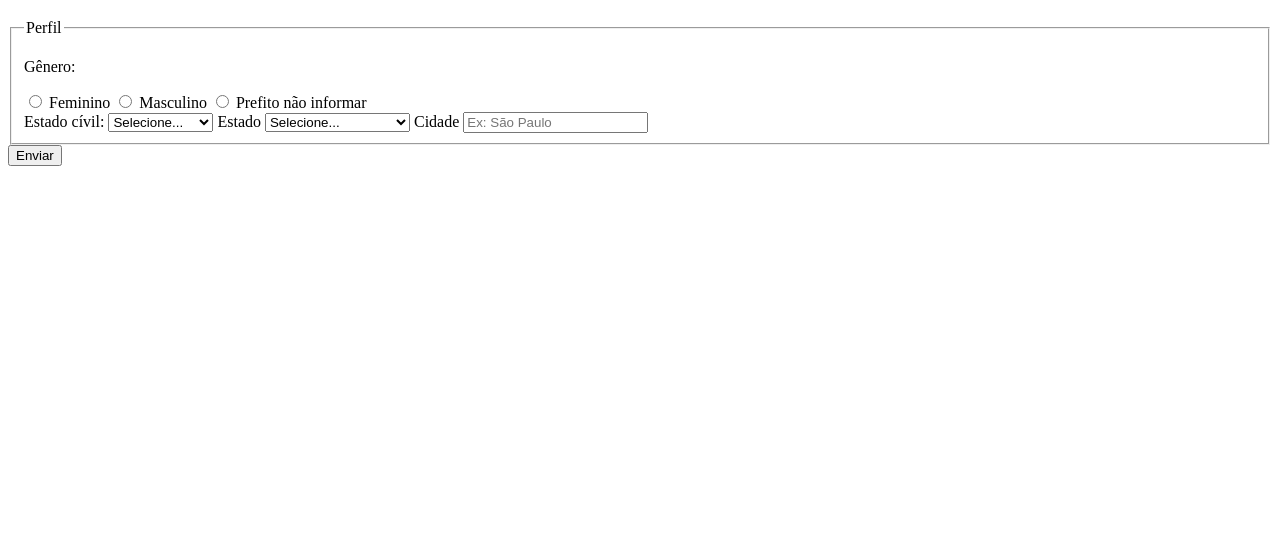
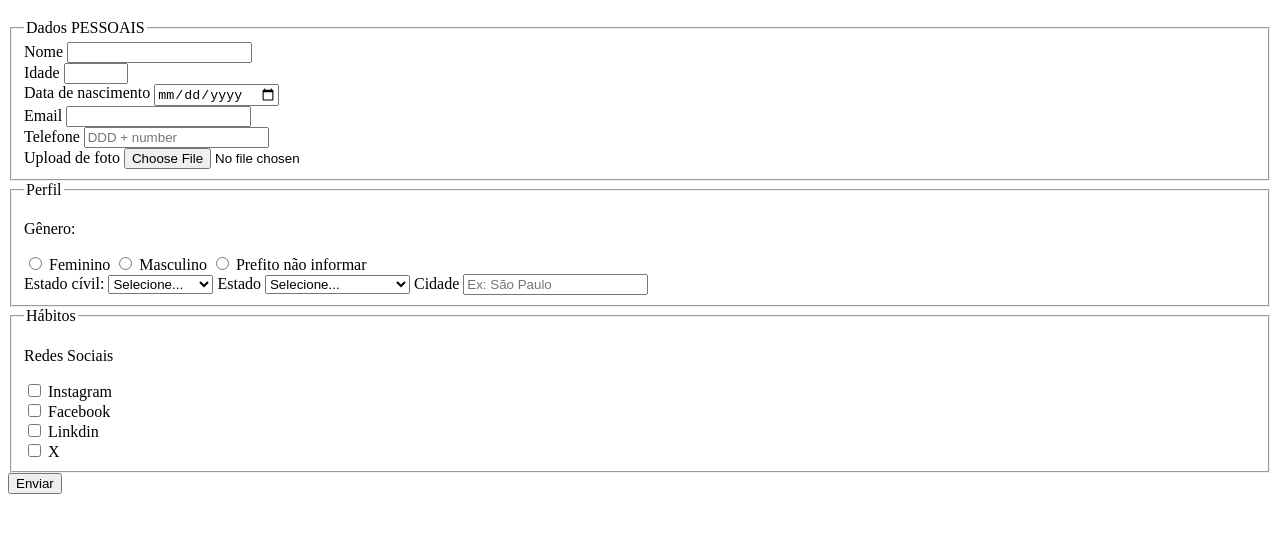
Before and after one commit to enzo-piazentin/pesquisa-culturama, a plain HTML site: page index.html in a window 1280 px wide. Shown: the part 61-594 px from the top of the page. Drawn offline with Linux system fonts and the light colour scheme.

Commit message:
Adiciona opcao de redes sociais

```diff
--- a/index.html
+++ b/index.html
@@ -12,8 +12,8 @@
 
     <section>
         <form action="" method="get">
-            <!-- <fieldset>
-                DADOS PESSOAIS
+            <fieldset>
+                <!-- DADOS PESSOAIS  -->
 
                 <legend>Dados PESSOAIS</legend>
                 <label for="userName">Nome</label>
@@ -45,7 +45,7 @@
                 <input type="file" accept="image/*" name="userImage">
 
                 <br>
-            </fieldset> -->
+            </fieldset>
 
             <fieldset>
                 <legend>Perfil</legend>
@@ -107,6 +107,30 @@
                 <input type="text" name="userCity" placeholder="Ex: São Paulo">
             </fieldset>
 
+            <fieldset>
+                <legend>Hábitos</legend>
+
+                <p>Redes Sociais</p>
+
+                <input type="checkbox" name="social" value="instagram">
+                <label for="social">Instagram</label>
+
+                <br>
+
+                <input type="checkbox" name="social" value="facebook">
+                <label for="social">Facebook</label>
+
+                <br>
+
+                <input type="checkbox" name="social" value="linkdin">
+                <label for="social">Linkdin</label>
+
+                <br>
+
+                <input type="checkbox" name="social" value="X">
+                <label for="social">X</label>
+
+            </fieldset>
             <button type="submit">Enviar</button>
 
         </form>
```
